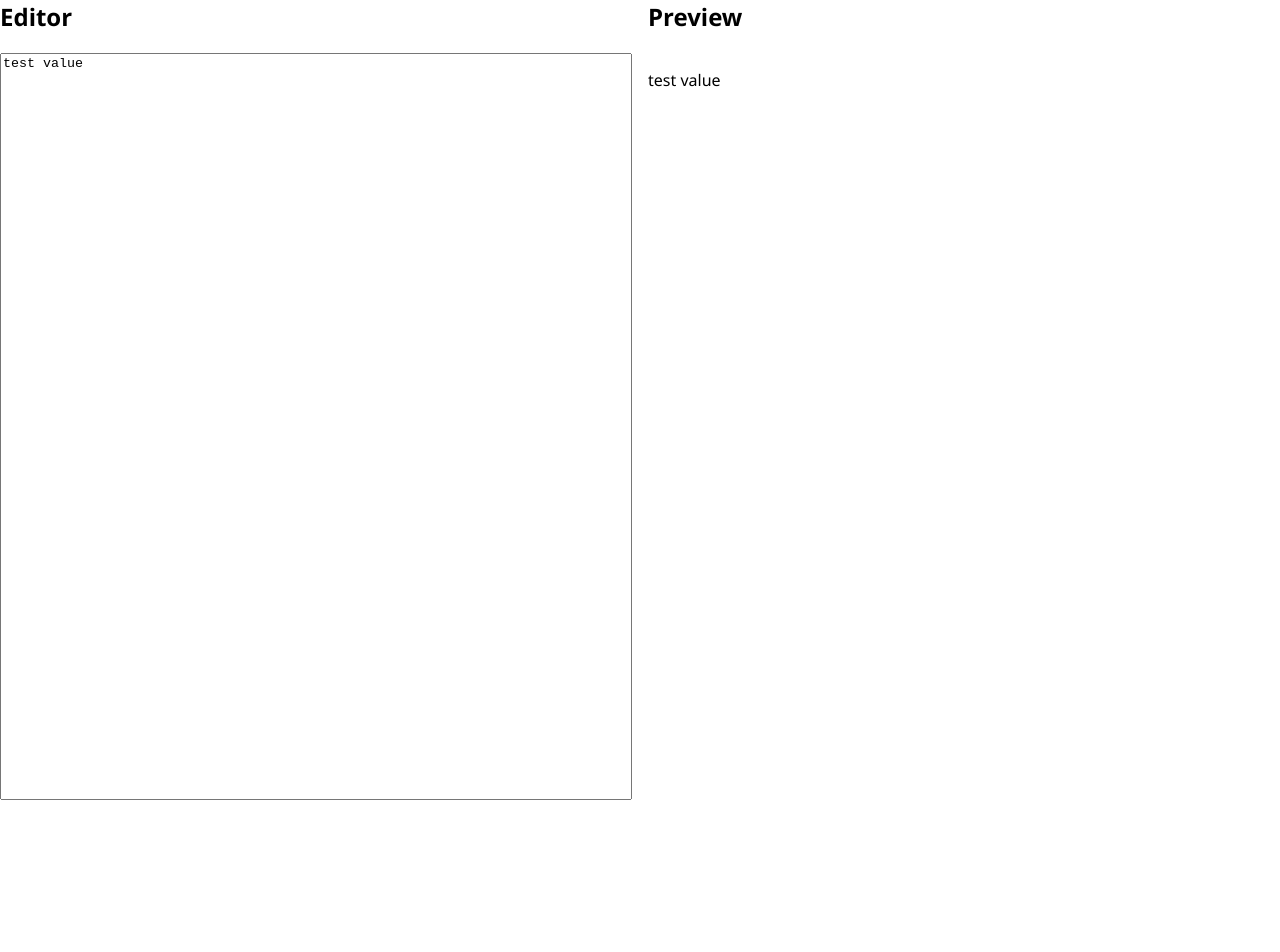
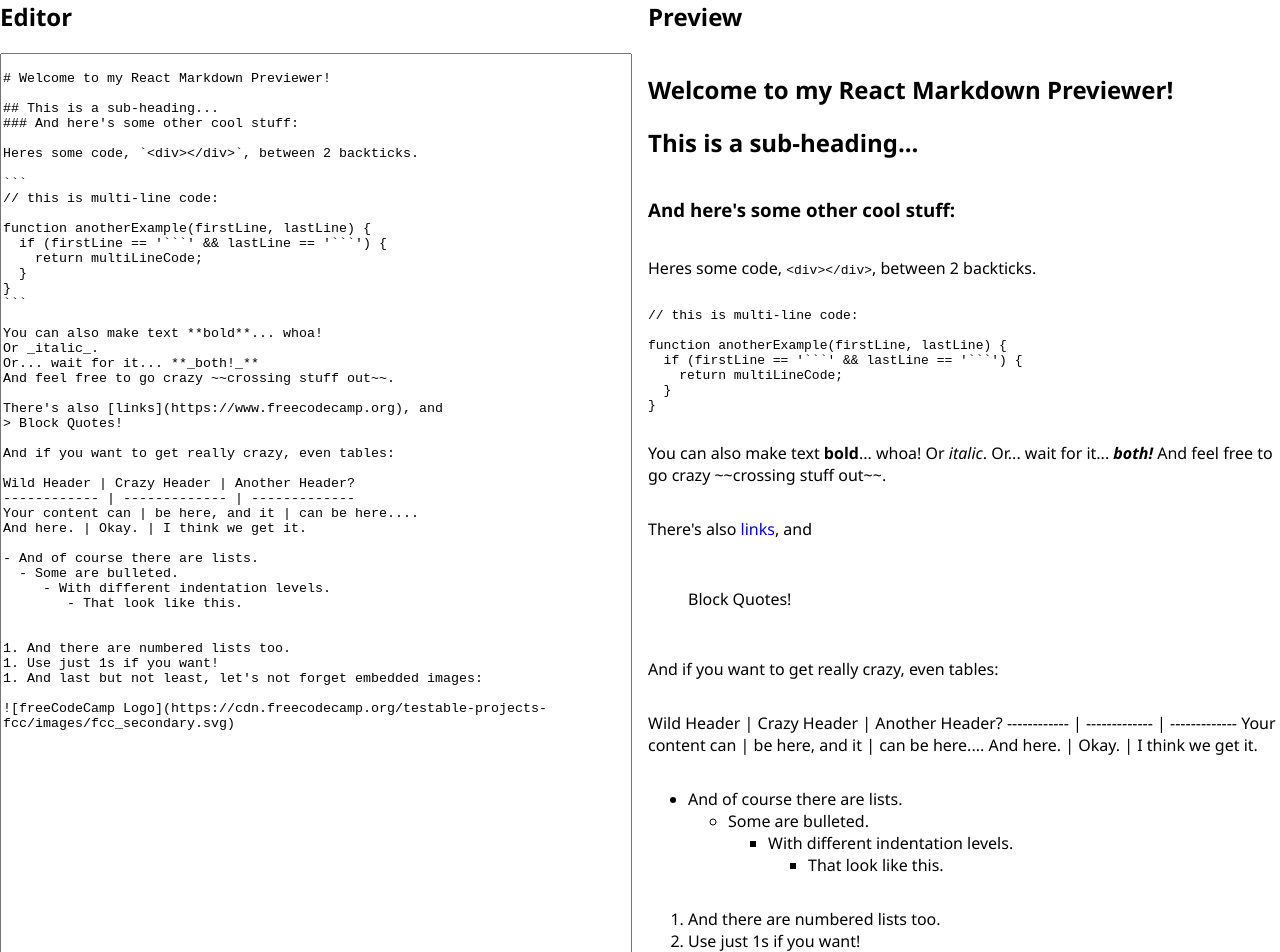
Before and after one commit to spfave/fcc-certificate-projects, a React (Vite) app in the folder front-end/markdown-preview/: page / in a window 1280 px wide. Shown: the top 952 px of the page. Before the commit the page ends 800 px from the top, so only its background shows below. Built offline with nearby package versions, Linux system fonts and the light colour scheme.

Commit message:
Add starter markdown

```diff
--- /dev/null
+++ b/front-end/markdown-preview/src/assets/markdown-starter.ts
@@ -0,0 +1,45 @@
+export const markdownStarter = `
+# Welcome to my React Markdown Previewer!
+
+## This is a sub-heading...
+### And here's some other cool stuff:
+
+Heres some code, \`<div></div>\`, between 2 backticks.
+
+\`\`\`
+// this is multi-line code:
+
+function anotherExample(firstLine, lastLine) {
+  if (firstLine == '\`\`\`' && lastLine == '\`\`\`') {
+    return multiLineCode;
+  }
+}
+\`\`\`
+
+You can also make text **bold**... whoa!
+Or _italic_.
+Or... wait for it... **_both!_**
+And feel free to go crazy ~~crossing stuff out~~.
+
+There's also [links](https://www.freecodecamp.org), and
+> Block Quotes!
+
+And if you want to get really crazy, even tables:
+
+Wild Header | Crazy Header | Another Header?
+------------ | ------------- | -------------
+Your content can | be here, and it | can be here....
+And here. | Okay. | I think we get it.
+
+- And of course there are lists.
+  - Some are bulleted.
+     - With different indentation levels.
+        - That look like this.
+
+
+1. And there are numbered lists too.
+1. Use just 1s if you want!
+1. And last but not least, let's not forget embedded images:
+
+![freeCodeCamp Logo](https://cdn.freecodecamp.org/testable-projects-fcc/images/fcc_secondary.svg)
+`;
--- a/front-end/markdown-preview/src/components/markdown-workspace.tsx
+++ b/front-end/markdown-preview/src/components/markdown-workspace.tsx
@@ -3,11 +3,12 @@
 import MarkdownProvider, {useMarkdown, useMarkdownUpdate} from './markdown-provider';
 
 import './markdown-workspace.css';
+import {markdownStarter} from '~/assets/markdown-starter';
 
 export default function MarkdownWorkspace() {
 	return (
 		<div className="markdown-workspace">
-			<MarkdownProvider initialMarkdown={'test value'}>
+			<MarkdownProvider initialMarkdown={markdownStarter}>
 				<MarkdownEditor />
 				<MarkdownPreview />
 			</MarkdownProvider>
@@ -26,7 +27,8 @@
 				<textarea
 					id="editor"
 					name="markdown"
-					placeholder={markdown}
+					placeholder={markdownStarter}
+					value={markdown}
 					onChange={updateMarkdwon}
 				>
 					{markdown}
```
